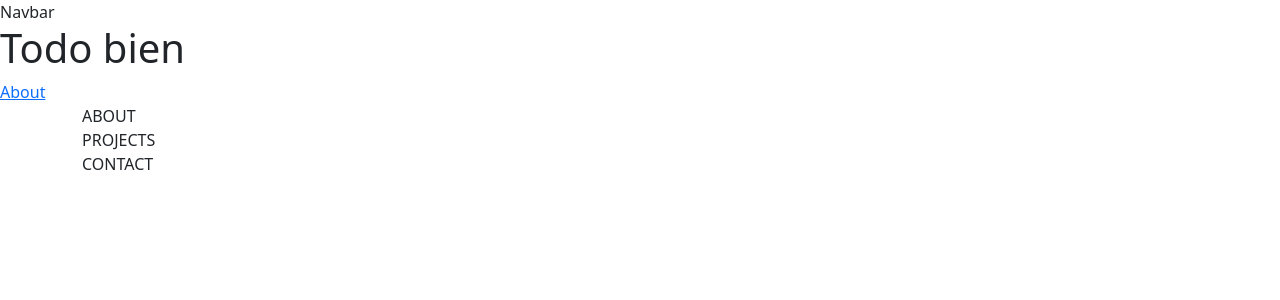
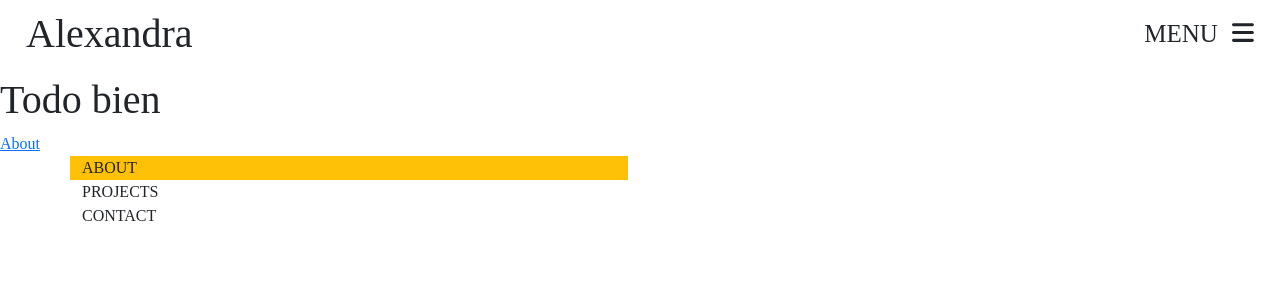
Before and after one commit to lexie70/My-Portfolio, a Next.js app: page / in a window 1280 px wide. Shown: the top 300 px of the page. Built offline with nearby package versions, Linux system fonts and the light colour scheme.

Commit message:
creacion del navbar

```diff
--- a/package.json
+++ b/package.json
@@ -9,6 +9,10 @@
     "lint": "next lint"
   },
   "dependencies": {
+    "@fortawesome/fontawesome-svg-core": "^6.4.0",
+    "@fortawesome/free-regular-svg-icons": "^6.4.0",
+    "@fortawesome/free-solid-svg-icons": "^6.4.0",
+    "@fortawesome/react-fontawesome": "^0.2.0",
     "bootstrap": "^5.2.3",
     "eslint": "8.40.0",
     "eslint-config-next": "13.4.2",
--- a/src/app/about/page.jsx
+++ b/src/app/about/page.jsx
@@ -2,7 +2,7 @@ import Link from "next/link"
 export default function About() {
   return (<>
 
-  <h1 className="bg-primary">yo soy Alexandra Campos</h1>
+  <h1 className="">yo soy Alexandra Campos</h1>
   <Link href="/">HOME</Link>
   </>
   )
--- a/src/app/globals.css
+++ b/src/app/globals.css
@@ -1,5 +1,25 @@
 @import 'bootstrap/dist/css/bootstrap.css';
+@import '@fortawesome/fontawesome-svg-core/styles.css';
 
-/* h1{
-  background-color: red;
-} */
+
+
+
+body{
+  /* background-color: red; */
+  font-family: 'Jost', sans-serif;
+  font-family: 'Playfair Display', serif;
+}
+
+nav {
+  display: flex;
+  justify-content: space-between;
+  align-items: center;
+  padding: 10px;
+  position: sticky;
+}
+
+.bars-nav {
+  margin-left: auto;
+  font-size: 25px;
+  /* background-color: aqua; */
+}
--- a/src/app/layout.js
+++ b/src/app/layout.js
@@ -1,6 +1,9 @@
 import './globals.css'
 import { Inter } from 'next/font/google'
 import Link from 'next/link'
+import Navbar from './navbar'
+import Head from 'next/head'
+
 
 const inter = Inter({ subsets: ['latin'] })
 
@@ -11,13 +14,17 @@ export const metadata = {
 
 export default function RootLayout({ children }) {
   return (
-    <>
+    <div className='centered'>
+      <Head>
+        <link rel="stylesheet" href="https://cdnjs.cloudflare.com/ajax/libs/font-awesome/5.15.3/css/all.min.css" integrity="sha384-eDk+5i3BwzDwxK+1oMC49wHpF+GWWtnclE03mlbEY9MGv8zi9PyYwsV+dMKk8tSS" crossorigin="anonymous" />
+      </Head>
       <header>
-        <nav>Navbar</nav>
+        <Navbar/>
       </header>
       <h1>Todo bien</h1>
-      <Link href="/about">About</Link>
-      {children}
-    </>
+        <Link href="/about">About</Link>
+        {children}
+    </div>
+
   )
 }
--- /dev/null
+++ b/src/app/navbar.jsx
@@ -0,0 +1,12 @@
+import { FontAwesomeIcon } from '@fortawesome/react-fontawesome';
+import { faBars } from '@fortawesome/free-solid-svg-icons';
+
+export default function Navbar() {
+    return <>
+        <nav className="w-100" >
+            <h1 className='ms-3'>Alexandra </h1>
+            <h1 className="bars-nav" > MENU <FontAwesomeIcon icon={faBars} className='ms-2 me-3' /></h1>
+        </nav>
+
+        </>
+        }
--- a/src/app/page.jsx
+++ b/src/app/page.jsx
@@ -3,7 +3,7 @@ import RootLayout from "./layout";
 export default function Home() {
   return (<>
  <div className="container W-100">
-    <div className="row w-50">
+    <div className="row w-50 bg-warning">
       <div className="col-12">ABOUT</div>
     </div>
     <div className="row w-50">
```
Also changed, not shown: 1 other file (tests, documents, lock files or other folders).
